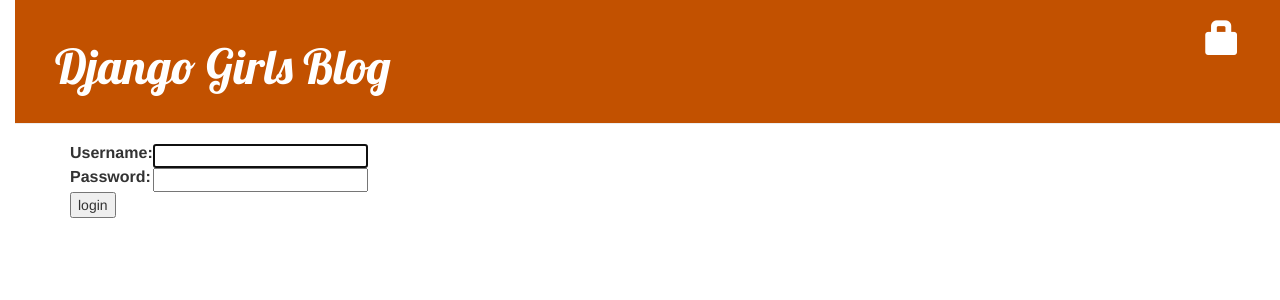
After one commit to zliu/django-blog, a Django app: page /accounts/login/ in a window 1280 px wide. The commit adds this page. Shown: the top 300 px of the page. Run offline with Django 3.2, Linux system fonts and the light colour scheme; some libraries are stand-ins or nearby versions.

Commit message:
support login and logout
Signed-off-by: Zhuo Liu <liuzhsh@cn.ibm.com>

```diff
--- a/blog/templates/blog/base.html
+++ b/blog/templates/blog/base.html
@@ -12,10 +12,13 @@
   <body>
     <div class="page-header">
       {% if user.is_authenticated %}
-    <a href="{% url 'post_new' %}" class="top-menu"><span class="glyphicon glyphicon-plus"></span></a>
-    <a href="{% url 'post_draft_list' %}" class="top-menu"><span class="glyphicon glyphicon-edit"></span></a>
+          <a href="{% url 'post_new' %}" class="top-menu"><span class="glyphicon glyphicon-plus"></span></a>
+          <a href="{% url 'post_draft_list' %}" class="top-menu"><span class="glyphicon glyphicon-edit"></span></a>
+          <p class="top-menu">Hello {{ user.username }} <small>(<a href="{% url 'logout' %}">Log out</a>)</small></p>
+      {% else %}
+          <a href="{% url 'login' %}" class="top-menu"><span class="glyphicon glyphicon-lock"></span></a>
 
-    {% endif %}
+      {% endif %}
       <h1><a href="/">Django Girls Blog</a></h1>
     </div>
 
--- a/blog/templates/blog/post_detail.html
+++ b/blog/templates/blog/post_detail.html
@@ -1,7 +1,8 @@
 {% extends 'blog/base.html' %}
 {% block content %}
 <div class="post">
-  {% if post.published_date %}
+
+  {% if post_detail.published_date %}
     <div class="date">
       <p>published: {{ post_detail.published_date }}</p>
     </div>
@@ -11,9 +12,8 @@
       {% if user.is_authenticated %}
         <a class="btn btn-default" href="{% url 'post_edit' pk=post_detail.pk %}"><span class="glyphicon glyphicon-pencil"></span></a>
         <a class="btn btn-default" href="{% url 'post_remove' pk=post_detail.pk %}"><span class="glyphicon glyphicon-remove"></span></a>
+      {% endif %}
 
-
-    {% endif %}
 
   <h2><a href="">{{ post_detail.title }}</a></h2>
   <p>{{ post_detail.text|linebreaksbr }}</p>
--- /dev/null
+++ b/blog/templates/registration/login.html
@@ -0,0 +1,24 @@
+{% extends "blog/base.html" %}
+
+{% block content %}
+    {% if form.errors %}
+        <p>Your username and password didn't match. Please try again.</p>
+    {% endif %}
+
+    <form method="post" action="{% url 'login' %}">
+    {% csrf_token %}
+        <table>
+        <tr>
+            <td>{{ form.username.label_tag }}</td>
+            <td>{{ form.username }}</td>
+        </tr>
+        <tr>
+            <td>{{ form.password.label_tag }}</td>
+            <td>{{ form.password }}</td>
+        </tr>
+        </table>
+
+        <input type="submit" value="login" />
+        <input type="hidden" name="next" value="{{ next }}" />
+    </form>
+{% endblock %}
--- a/blog/views.py
+++ b/blog/views.py
@@ -5,6 +5,7 @@
 from django.shortcuts import render, get_object_or_404
 from .forms import PostForm
 from django.shortcuts import redirect
+from django.contrib.auth.decorators import login_required
 
 # Create your views here.
 def post_list(request):
@@ -17,6 +18,7 @@
     post = get_object_or_404(Post, pk=pk)
     return render(request, 'blog/post_detail.html', {'post_detail': post})
 
+@login_required
 def post_new(request):
     if request.method == 'POST':
         form = PostForm(request.POST)
@@ -30,6 +32,7 @@
         form = PostForm()
     return render(request, 'blog/post_edit.html', {'form': form})
 
+@login_required
 def post_edit(request, pk):
     post = get_object_or_404(Post, pk=pk)
     if request.method == "POST":
@@ -44,15 +47,18 @@
         form = PostForm(instance=post)
     return render(request, 'blog/post_edit.html', {'form': form})
 
+@login_required
 def post_draft_list(request):
     posts = Post.objects.filter(published_date__isnull=True).order_by('created_date')
     return render(request, 'blog/post_draft_list.html', {'posts': posts})
 
+@login_required
 def post_publish(request, pk):
     post = get_object_or_404(Post, pk=pk)
     post.publish()
     return redirect('post_detail', pk=pk)
 
+@login_required
 def post_remove(request, pk):
     post = get_object_or_404(Post, pk=pk)
     post.delete()
--- a/mysite/settings.py
+++ b/mysite/settings.py
@@ -120,3 +120,4 @@
 
 STATIC_URL = '/static/'
 STATIC_ROOT = os.path.join(BASE_DIR, 'static')
+LOGIN_REDIRECT_URL = '/'
--- a/mysite/urls.py
+++ b/mysite/urls.py
@@ -15,8 +15,12 @@
 """
 from django.contrib import admin
 from django.urls import path, include
+from django.contrib.auth import views
+
 
 urlpatterns = [
     path('admin/', admin.site.urls),
+    path('accounts/login/', views.LoginView.as_view(), name='login'),
+    path('accounts/logout/', views.LogoutView.as_view(next_page='/'), name='logout'),
     path('', include('blog.urls')),
 ]
```
Lines whose indentation alone changed are shown as unchanged.
